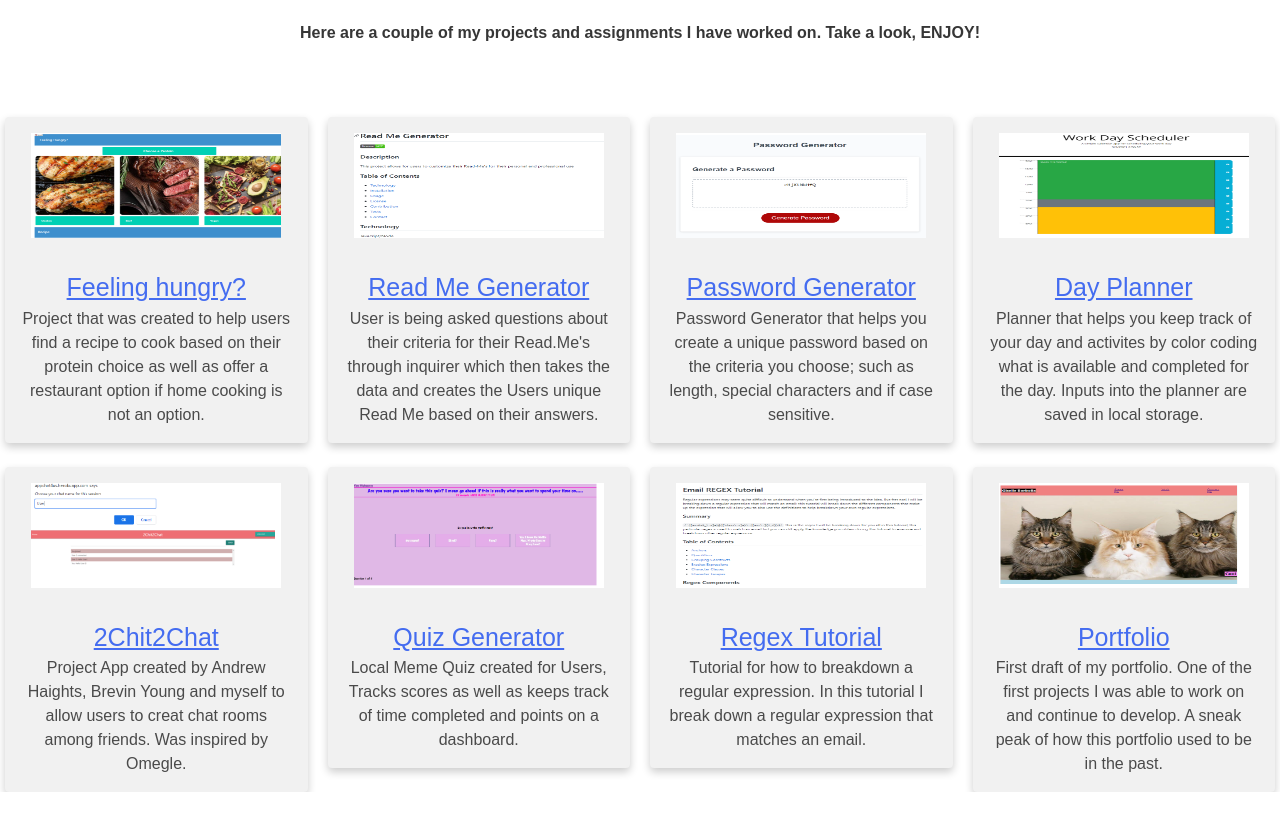
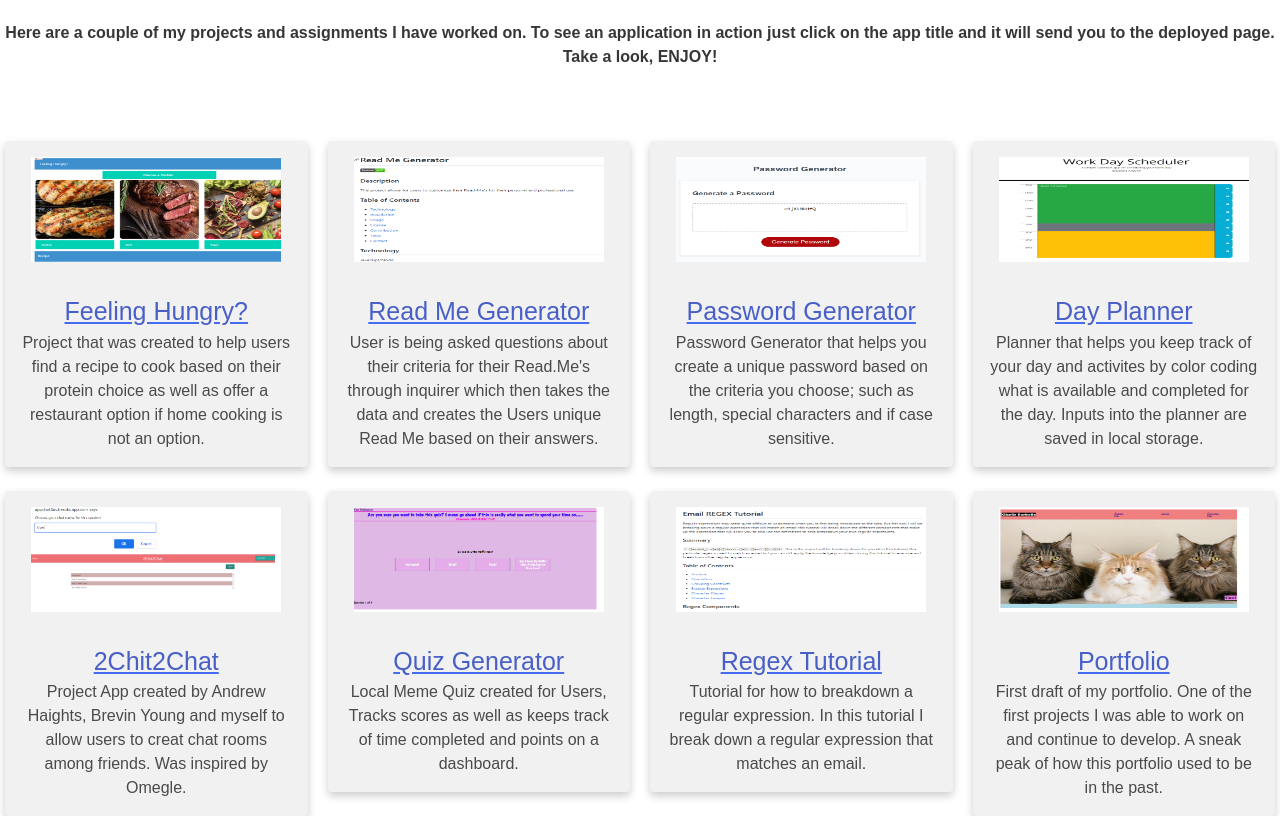
Before and after one commit to Giselle556/UPPortfolio, a plain HTML site: page project.html in a window 1280 px wide. Shown: the part 63-879 px from the top of the page. Before the commit the page ends 855 px from the top, so only its background shows below. Drawn offline with nearby package versions, Linux system fonts and the light colour scheme.

Commit message:
added links to github

```diff
--- a/project.html
+++ b/project.html
@@ -17,7 +17,7 @@
       <h1>Projects</h1>
       <br>
       <p><strong>
-        Here are a couple of my projects and assignments I have worked on. Take
+        Here are a couple of my projects and assignments I have worked on. To see an application in action just click on the app title and it will send you to the deployed page. Take
         a look, ENJOY!
 
       </strong>
@@ -36,7 +36,10 @@
 
             </center>
             <br>
-            <h2>Feeling hungry?</h2>
+            <h2>
+              <a href="https://mbelfrom.github.io/group-project-mag/">Feeling Hungry?</a>
+
+            </h2>
             <p>Project that was created to help users find a recipe to cook based on their protein choice as well as offer a restaurant option if home cooking is not an option.</p>
           </div>
         </div>
@@ -48,7 +51,10 @@
 
             </center>
             <br>
-            <h2>Read Me Generator</h2>
+            <h2>
+              <a href="https://github.com/Giselle556/Read-Me-Generator">Read Me Generator</a>
+
+            </h2>
             <p>User is being asked questions about their criteria for their Read.Me's through inquirer which then takes the data and creates the Users unique Read Me based on their answers.</p>
           </div>
         </div>
@@ -58,7 +64,10 @@
               <img src="images\password.PNG" style="height: 105px; width: 250px;">
             </center>
             <br>
-            <h2>Password Generator</h2>
+            <h2>
+              <a href="https://giselle556.github.io/Password-Generator/">Password Generator</a>
+
+            </h2>
             <p>Password Generator that helps you create a unique password based on the criteria you choose; such as length, special characters and if case sensitive.</p>
           </div>
         </div>
@@ -68,7 +77,10 @@
               <img src="images\planner.PNG" style="height: 105px; width: 250px;">
             </center>
             <br>
-            <h2>Day Planner</h2>
+            <h2>
+              <a href="https://giselle556.github.io/Day-Planner-MU/">Day Planner</a>
+
+            </h2>
             <p>Planner that helps you keep track of your day and activites by color coding what is available and completed for the day. Inputs into the planner are saved in local storage.</p>
           </div>
         </div>
@@ -83,7 +95,10 @@
               <img src="images/2chit.PNG" style="height: 105px; width: 250px;">
           </center>
           <br>
-            <h2>2Chit2Chat</h2>
+          <h2>
+              <a href="https://appchat4us.herokuapp.com/login">2Chit2Chat</a>
+
+            </h2>
             <p>Project App created by Andrew Haights, Brevin Young and myself to allow users to creat chat rooms among friends. Was inspired by Omegle.</p>
           </div>
         </div>
@@ -93,7 +108,10 @@
               <img src="images\quiz.PNG" style="height: 105px; width: 250px;">
             </center>
             <br>
-            <h2>Quiz Generator</h2>
+            <h2>
+              <a href="https://giselle556.github.io/Quiz-MU/">Quiz Generator</a>
+
+            </h2>
             <p>Local Meme Quiz created for Users, Tracks scores as well as keeps track of time completed and points on a dashboard.</p>
           </div>
         </div>
@@ -103,7 +121,10 @@
               <img src="images\regex.PNG" style="height: 105px; width: 250px;">
             </center>
             <br>
-            <h2>Regex Tutorial</h2>
+            <h2>
+              <a href="https://giselle556.github.io/regex.mu/">Regex Tutorial</a>
+
+            </h2>
             <p>Tutorial for how to breakdown a regular expression. In this tutorial I break down a regular expression that matches an email.</p>
           </div>
         </div>
@@ -113,7 +134,10 @@
               <img src="images\portfolio.PNG" style="height: 105px; width: 250px;">
             </center>
             <br>
-            <h2>Portfolio</h2>
+            <h2>
+              <a href="https://giselle556.github.io/Portfolio-MU/Portfolio.html">Portfolio</a>
+
+            </h2>
             <p>First draft of my portfolio. One of the first projects I was able to work on and continue to develop. A sneak peak of how this portfolio used to be in the past. </p>
           </div>
         </div>
```
